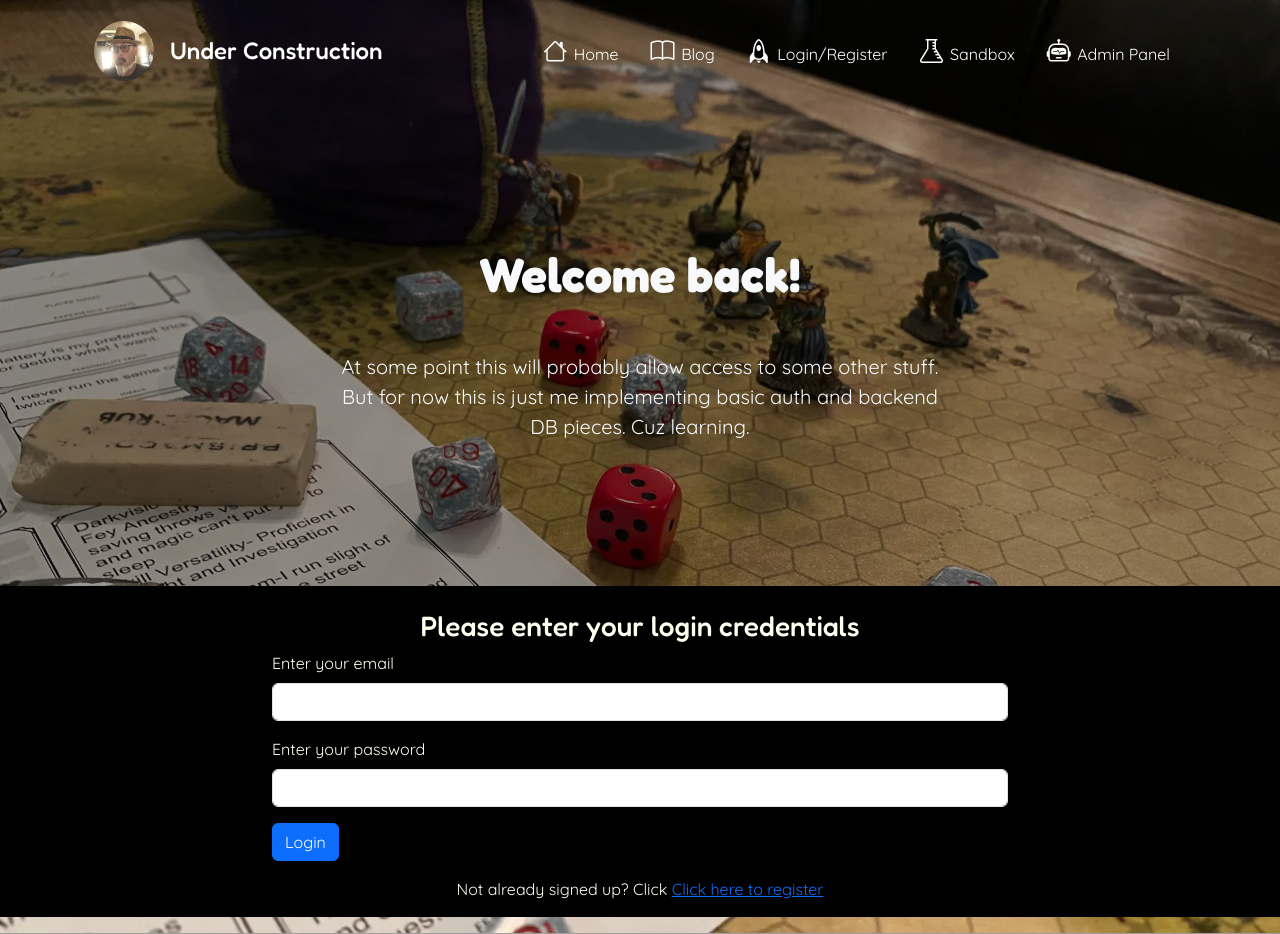
After one commit to LeaDD/personal-site, a Flask app: page /login in a window 1280 px wide. The commit adds this page. Shown: the top 934 px of the page. Run offline with Flask 3, Linux system fonts and the light colour scheme; some libraries are stand-ins or nearby versions; grey boxes are pictures that could not be loaded.

Commit message:
Login route and login_user functionality added.

```diff
--- a/app.py
+++ b/app.py
@@ -1,7 +1,7 @@
 from dotenv import load_dotenv
 from flask import Flask, render_template, redirect, url_for, flash
 from sqlalchemy.orm import DeclarativeBase, relationship, Mapped, mapped_column
-from flask_login import LoginManager, login_user, UserMixin
+from flask_login import LoginManager, login_user, UserMixin, current_user, logout_user
 import os
 from forms import RegisterForm, LoginForm
 from flask_bootstrap import Bootstrap5
@@ -9,7 +9,7 @@ from flask_sqlalchemy import SQLAlchemy
 from sqlalchemy import Integer, String, Text, ForeignKey
 from typing import List
 from datetime import datetime
-from werkzeug.security import generate_password_hash
+from werkzeug.security import generate_password_hash, check_password_hash
 from slugify import slugify
 
 
@@ -23,8 +23,12 @@ bootstrap = Bootstrap5(app)
 #############################################
 # Configure Flask login manager
 #############################################
-# login_manager = LoginManager()
-# login_manager.init_app(app)
+login_manager = LoginManager()
+login_manager.init_app(app)
+
+@login_manager.user_loader
+def load_user(user_id):
+    return db.session.get(User, int(user_id))
 
 #############################################
 # Create database
@@ -164,6 +168,28 @@ def register():
             return redirect(url_for("blog_posts"))
     return render_template("register.html", form=registration_form)
 
+@app.route("/login", methods=["GET", "POST"])
+def login():
+    login_form = LoginForm()
+    if login_form.validate_on_submit():
+        email = login_form.email.data
+        password = login_form.password.data
+
+        # Find user by the email entered to see if they are registered
+        user = db.session.execute(db.Select(User).where(User.email == email)).scalar_one_or_none()
+
+        if not user:
+            flash("Sorry, that email is not registered.")
+        elif not check_password_hash(user.password, password):
+            flash("Sorry, that password is invalid. Please try again.")
+        elif check_password_hash(user.password, password):
+            login_user(user)
+            print(current_user.is_authenticated)
+            return redirect(url_for("home"))
+        else:
+            print("Something is amiss")
+    return render_template("login.html", form=login_form)
+
 
 if __name__ == "__main__":
     app.run(debug=True)
--- a/static/css/style.css
+++ b/static/css/style.css
@@ -34,12 +34,12 @@
 
 .bg-overlay::before {
   content: '';
-  position: absolute;
+  position: fixed;
   top: 0;
   right: 0;
   bottom: 0;
   left: 0;
-  background: rgba(0,0,0,0.3);
+  background: rgba(0,0,0,0.4);
   z-index: -1;
   pointer-events: none;
 }
--- a/templates/footer.html
+++ b/templates/footer.html
@@ -1,5 +1,5 @@
 <!-- Footer -->
-<div class="bg-wallpaper-footer bg-overlay">
+<div class="bg-wallpaper-footer">
   <div class="container position-relative">
     <footer class="py-3">
       <div class="row">
--- a/templates/header.html
+++ b/templates/header.html
@@ -63,7 +63,10 @@
                   </a>
                 </li>
                 <li class="nav-item">
-                  <a class="nav-link text-white px-3" href="#">
+                  <a
+                    class="nav-link text-white px-3"
+                    href="{{ url_for('login') }}"
+                  >
                     <i class="bi bi-rocket" style="font-size: 24px"> </i>
                     Login/Register
                   </a>
--- /dev/null
+++ b/templates/login.html
@@ -0,0 +1,45 @@
+{% from "bootstrap5/form.html" import render_form %} {% extends "base.html" %}
+{% block content %}
+
+<section class="position-relative">
+  <div class="px-4 py-5 my-5 text-center text-light">
+    <h1 class="display-5 fw-bold my-5">Welcome back!</h1>
+    <div class="col-lg-6 mx-auto">
+      <p class="lead my-5">
+        At some point this will probably allow access to some other stuff. But
+        for now this is just me implementing basic auth and backend DB pieces.
+        Cuz learning.
+      </p>
+      <!-- <div class="d-grid gap-2 d-sm-flex justify-content-sm-center">
+        <button type="button" class="btn btn-primary btn-lg px-4 gap-3">
+          Primary button
+        </button>
+        <button type="button" class="btn btn-outline-secondary btn-lg px-4">
+          Secondary
+        </button>
+      </div> -->
+    </div>
+  </div>
+</section>
+
+<section class="section-bg">
+  <div class="container">
+    <h3 class="pt-4 mx-auto text-center">
+      Please enter your login credentials
+    </h3>
+    <div class="row">
+      {% with messages = get_flashed_messages() %} {% if messages %} {% for
+      message in messages %}
+      <p class="flash">{{ message }}</p>
+      {% endfor %} {% endif %} {% endwith %}
+
+      <div class="col-lg-8 col-md-10 mx-auto mb-3">{{ render_form(form) }}</div>
+    </div>
+    <p class="text-center pb-3">
+      Not already signed up? Click
+      <a href="{{ url_for('register') }}">Click here to register</a>
+    </p>
+  </div>
+</section>
+
+{% endblock %}
```
